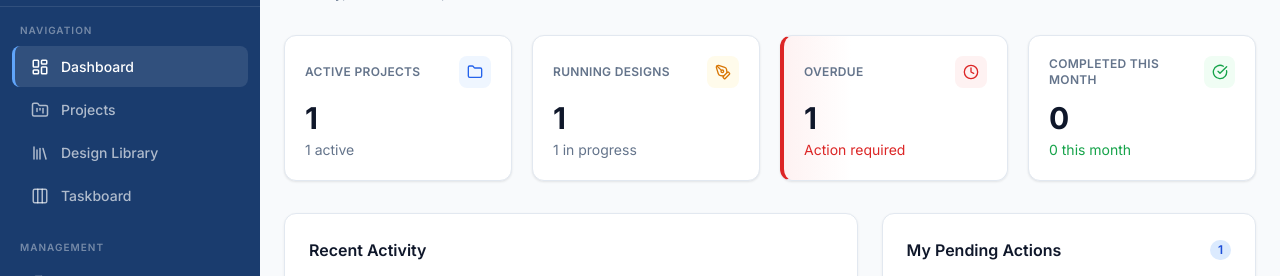
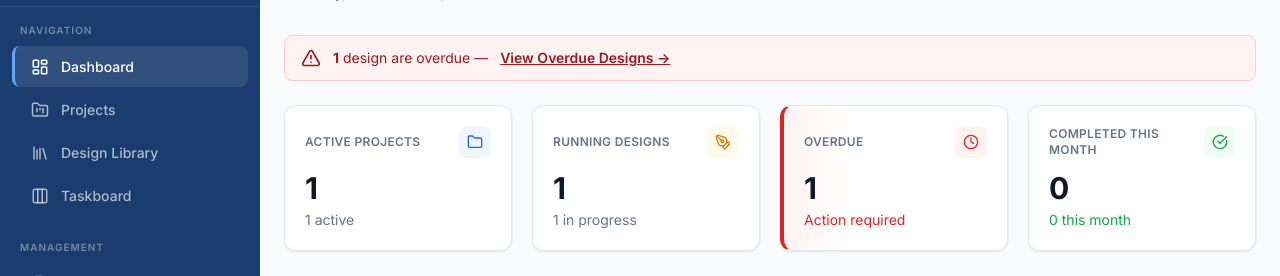
Before and after one commit to gtlfilesbd-droid/Genesis-Design, a Django app: page /dashboard/hod/ in a window 1280 px wide. Shown: the part 151-427 px from the top of the page. Run offline with Django 5.2, Linux system fonts and the light colour scheme; a user stored in the database is signed in; data comes from the database, SQL or seed files in the repository; tables that the repository leaves empty hold one stand-in row (values such as "Sample post"); grey boxes marked "Sample" are stand-in pictures; data that the repository does not hold is empty; parts of the project's set-up code (start-up, migrations or seed data) failed here and were passed over; some libraries are stand-ins or nearby versions.

Commit message:
Unify dashboard overdue counts and route overdue alerts to the requests list.
Use due_date-based overdue for the banner and stat cards, point View Overdue Designs to filtered requests, and show an active overdue hint on the list page.

Co-authored-by: Cursor <cursoragent@cursor.com>

```diff
--- a/apps/accounts/views.py
+++ b/apps/accounts/views.py
@@ -176,7 +176,6 @@ def hod_dashboard(request):
             ],
         ).count(),
         'waiting_approval': designs.filter(status=DesignStatus.FINAL_APPROVAL_PENDING).count(),
-        'overdue_designs': designs.filter(due_date__lt=timezone.now()).count(),
         'work_queue': designs.select_related(
             'assigned_designer', 'assigned_verifier', 'assigned_compliance_officer',
         ).order_by('-priority', 'due_date')[:25],
--- a/apps/core/dashboard_helpers.py
+++ b/apps/core/dashboard_helpers.py
@@ -54,7 +54,6 @@ def get_dashboard_stats(user):
         'running_designs': running,
         'overdue_designs': overdue,
         'completed_month': completed_month,
-        'deadline_missed': designs.filter(deadline_status='red').exclude(status__in=terminal).count(),
         'trend_active': f'{active_projects} active',
         'trend_running': f'{running} in progress',
         'trend_overdue': 'Action required' if overdue else 'On track',
--- a/templates/accounts/dashboards/_shared.html
+++ b/templates/accounts/dashboards/_shared.html
@@ -11,17 +11,18 @@
     {% endif %}
 </div>
 
-{% if stats.deadline_missed %}
+{% url 'requests:list' as requests_list_url %}
+
+{% if stats.overdue_designs %}
 <div class="mb-6 flex items-center gap-3 px-4 py-3 rounded-lg bg-red-50 border border-red-200 text-red-800 text-sm">
     <i data-lucide="alert-triangle" class="w-5 h-5 shrink-0"></i>
-    <span><strong>{{ stats.deadline_missed }}</strong> design{{ stats.deadline_missed|pluralize }} have missed deadline —</span>
-    <a href="{% url 'workflow:board' %}?priority=critical" class="font-semibold underline">View Overdue Designs →</a>
+    <span><strong>{{ stats.overdue_designs }}</strong> design{{ stats.overdue_designs|pluralize }} are overdue —</span>
+    <a href="{{ requests_list_url }}?overdue=1" class="font-semibold underline">View Overdue Designs →</a>
 </div>
 {% endif %}
 
 <div class="grid grid-cols-1 sm:grid-cols-2 xl:grid-cols-4 gap-5 mb-8">
     {% url 'projects:list' as projects_list_url %}
-    {% url 'requests:list' as requests_list_url %}
     {% include 'components/stat_card.html' with label='Active Projects' value=stats.active_projects icon='folder' icon_bg='bg-blue-50' icon_color='text-blue-600' subtext=stats.trend_active url=projects_list_url|add:'?status=active' %}
     {% include 'components/stat_card.html' with label='Running Designs' value=stats.running_designs icon='pen-tool' icon_bg='bg-amber-50' icon_color='text-amber-600' subtext=stats.trend_running url=requests_list_url|add:'?running=1' %}
     {% include 'components/stat_card.html' with label='Overdue' value=stats.overdue_designs icon='clock' icon_bg='bg-red-50' icon_color='text-red-600' subtext=stats.trend_overdue subtext_class='text-red-600' danger=stats.overdue_designs url=requests_list_url|add:'?overdue=1' %}
--- a/templates/accounts/dashboards/hod.html
+++ b/templates/accounts/dashboards/hod.html
@@ -12,7 +12,7 @@
     {% include 'components/stat_card.html' with label='Verification' value=waiting_verification icon='shield-check' icon_bg='bg-purple-50' icon_color='text-purple-600' url=requests_list_url|add:'?status=verification_pending' %}
     {% include 'components/stat_card.html' with label='Compliance' value=waiting_compliance icon='scale' icon_bg='bg-violet-50' icon_color='text-violet-600' url=requests_list_url|add:'?status=compliance_pending' %}
     {% include 'components/stat_card.html' with label='Final Approval' value=waiting_approval icon='stamp' icon_bg='bg-cyan-50' icon_color='text-cyan-600' url=requests_list_url|add:'?status=final_approval_pending' %}
-    {% include 'components/stat_card.html' with label='Overdue' value=overdue_designs icon='alert-triangle' icon_bg='bg-red-50' icon_color='text-red-600' danger=overdue_designs url=requests_list_url|add:'?overdue=1' %}
+    {% include 'components/stat_card.html' with label='Overdue' value=stats.overdue_designs icon='alert-triangle' icon_bg='bg-red-50' icon_color='text-red-600' danger=stats.overdue_designs url=requests_list_url|add:'?overdue=1' %}
 </div>
 
 <div class="g-card p-6 mb-6">
--- a/templates/requests/list.html
+++ b/templates/requests/list.html
@@ -26,6 +26,10 @@
     </select>
     <button type="submit" class="g-btn-secondary">Filter</button>
 </form>
+
+{% if request.GET.overdue %}
+<p class="text-sm text-red-700 mb-3 px-1">Showing overdue designs only. <a href="{% url 'requests:list' %}" class="font-semibold underline">Clear filter</a></p>
+{% endif %}
 
 <div class="flex items-center justify-between mb-3 px-1">
     <p class="text-sm text-slate-500">
```
